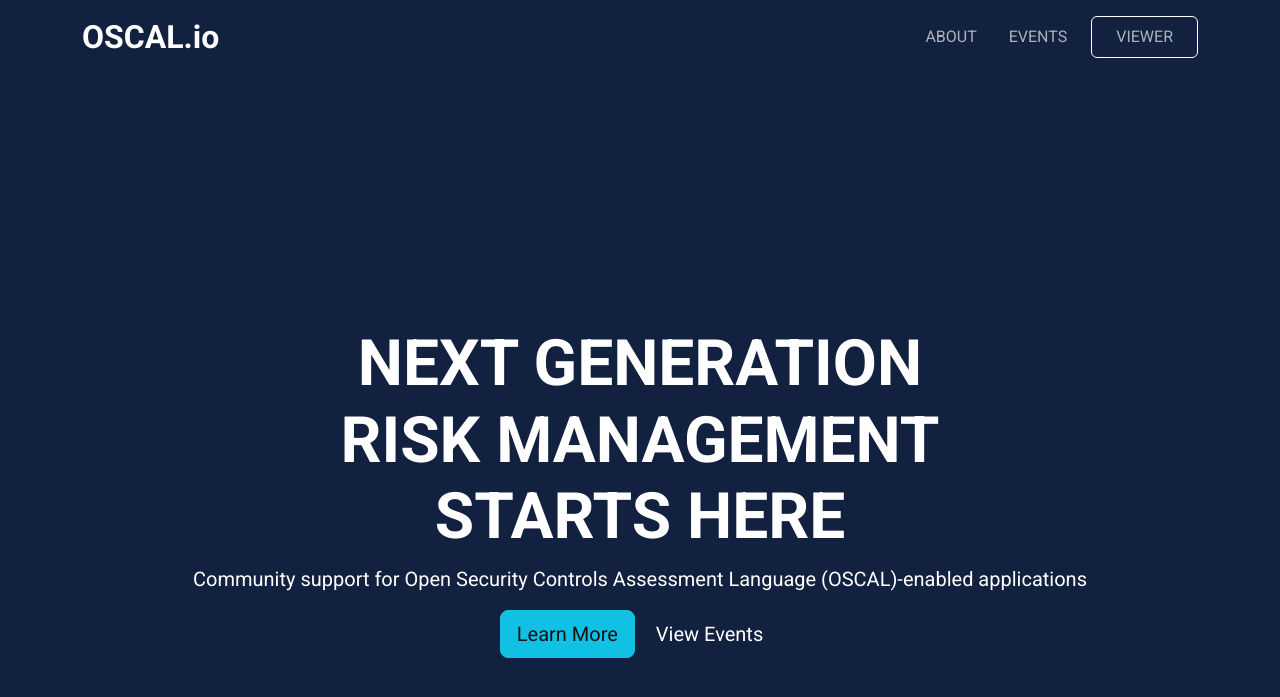
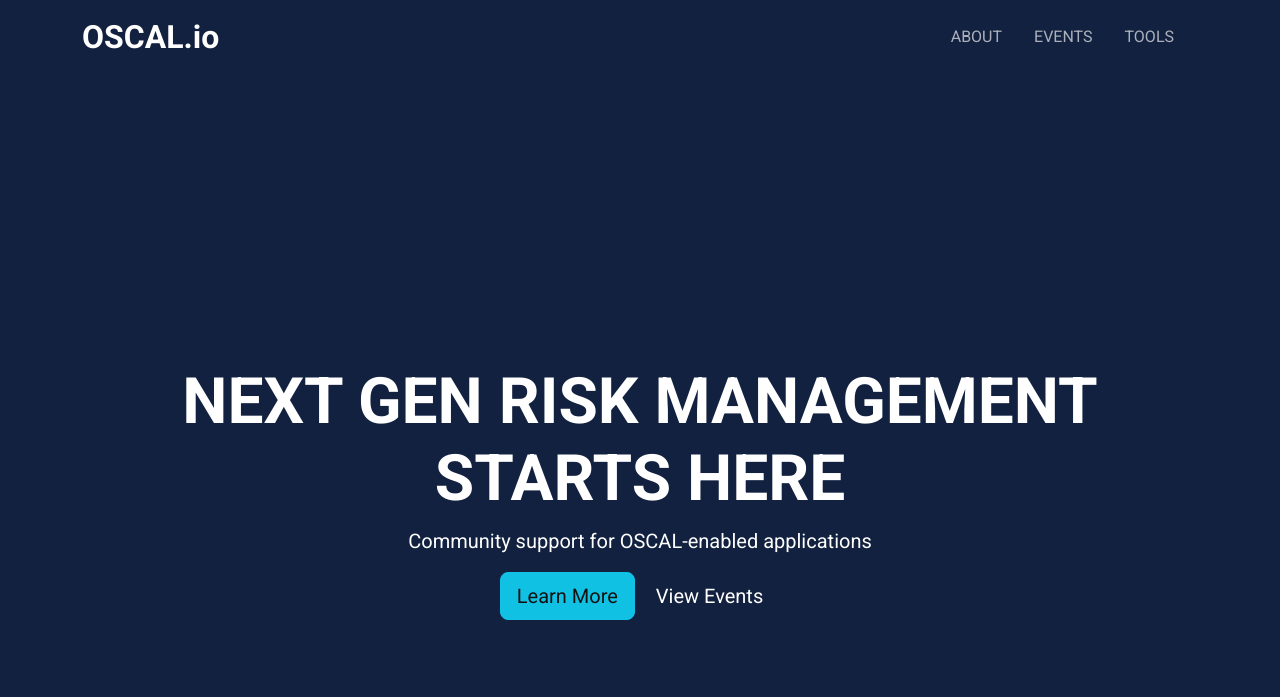
Before and after one commit to EasyDynamics/oscal.io, a Jekyll site: the page built from index.html, in a window 1280 px wide and 900 px high. Shown: the top 697 px of the window. Built offline with Jekyll 4.4.1, drawn with Linux system fonts in a browser that asks for light colours.

Commit message:
fix(nav): layout is suboptimal

```diff
--- a/_data/navbar.yml
+++ b/_data/navbar.yml
@@ -12,7 +12,9 @@ right:
   - name: About
     link: '/#about'
   - name: Events
-    link: '/#events'
-  - name: Viewer
-    link: https://viewer.oscal.io/
-    emphasize: true
+    link: '/events/'
+  - name: Tools
+    link: '/tools/'
+  # - name: Viewer
+  #   link: https://viewer.oscal.io/
+  #   emphasize: true
--- a/index.html
+++ b/index.html
@@ -7,9 +7,9 @@ layout: home
   <div class="cover container-fluid d-flex mx-auto bg-primary text-white">
     <div class="container d-flex align-items-center">
       <div class="text-center mx-auto">
-        <h1 class="cover-lead text-center">Next Generation<br>Risk Management<br>Starts Here</h1>
+        <h1 class="cover-lead text-center">Next Gen Risk Management<br>Starts Here</h1>
         <p class="text-center lead">
-        Community support for Open Security Controls Assessment Language (OSCAL)-enabled applications
+        Community support for OSCAL-enabled applications
         </p>
         <a class="btn btn-lg btn-secondary" href="#">Learn More</a>
         <a class="btn btn-lg btn-primary" href="/events/">View Events</a>
```
